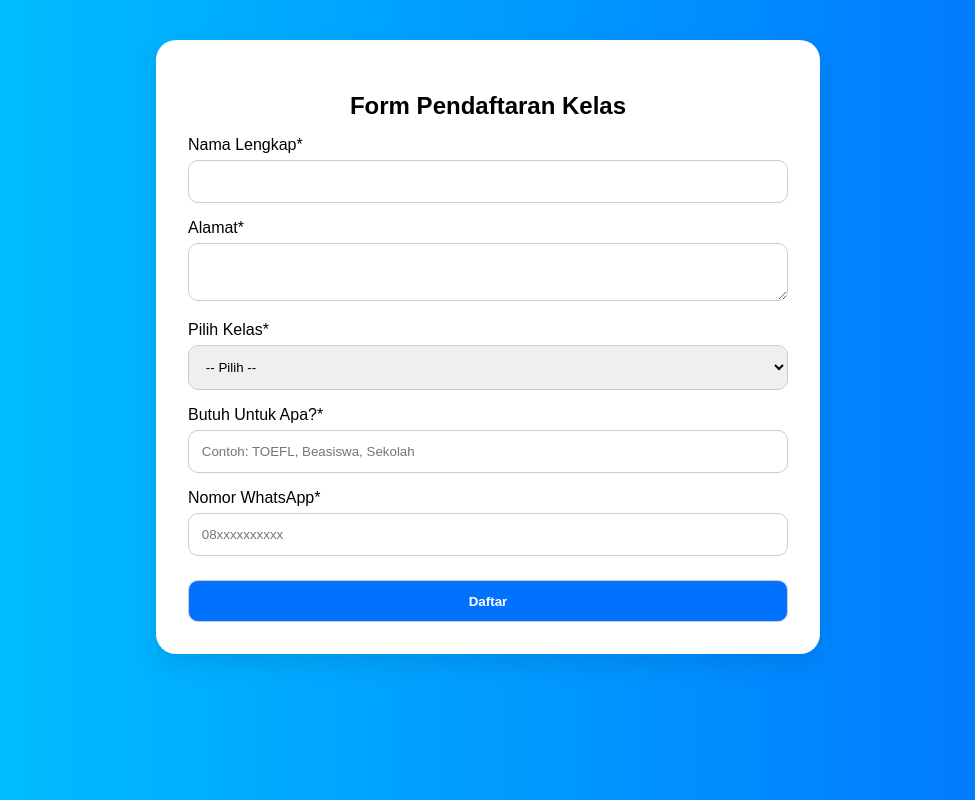
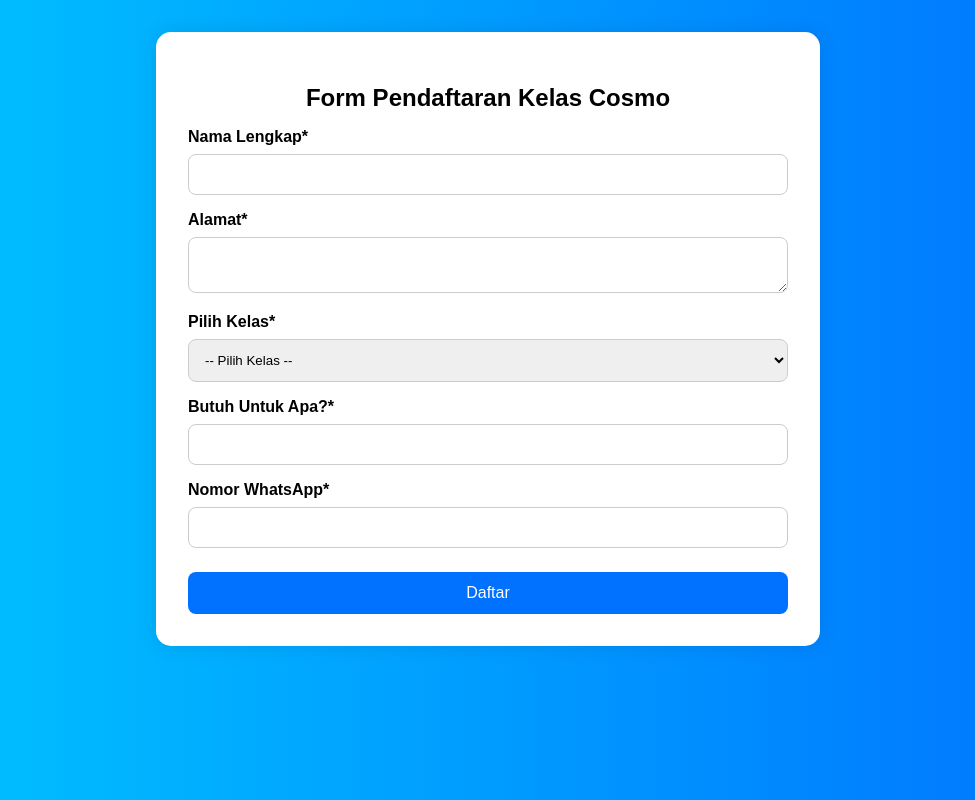
Before and after one commit to ateagen/cosmoenglishclass, a plain HTML site: page form.html in a window 1280 px wide. Shown: the whole page, without its empty margins (152-1127 px from the left). Drawn offline with Linux system fonts and the light colour scheme.

Commit message:
Update form.html

```diff
--- a/form.html
+++ b/form.html
@@ -2,22 +2,23 @@
 <html lang="id">
 <head>
   <meta charset="UTF-8">
-  <meta name="viewport" content="width=device-width, initial-scale=1.0">
-  <title>Form Pendaftaran Kelas</title>
+  <meta name="viewport" content="width=device-width, initial-scale=1">
+  <title>Pendaftaran Kelas Cosmo</title>
   <style>
     body {
       font-family: Arial, sans-serif;
       background: linear-gradient(to right, #00c6ff, #0072ff);
+      margin: 0;
       padding: 2rem;
     }
 
     .container {
-      background: white;
       max-width: 600px;
       margin: auto;
+      background: white;
       padding: 2rem;
-      border-radius: 20px;
-      box-shadow: 0 10px 25px rgba(0, 0, 0, 0.1);
+      border-radius: 15px;
+      box-shadow: 0 0 20px rgba(0,0,0,0.1);
     }
 
     h2 {
@@ -26,29 +27,31 @@
     }
 
     label {
+      display: block;
       margin-top: 1rem;
-      display: block;
+      font-weight: bold;
     }
 
     input, select, textarea, button {
       width: 100%;
-      padding: 0.8rem;
-      margin-top: 0.4rem;
-      border-radius: 10px;
+      padding: 0.75rem;
+      margin-top: 0.5rem;
       border: 1px solid #ccc;
+      border-radius: 8px;
       box-sizing: border-box;
     }
 
     button {
-      background: #0072ff;
+      background-color: #0072ff;
       color: white;
-      font-weight: bold;
+      font-size: 1rem;
+      border: none;
+      margin-top: 1.5rem;
       cursor: pointer;
-      margin-top: 1.5rem;
     }
 
     button:hover {
-      background: #005dd1;
+      background-color: #0056cc;
     }
 
     #popup {
@@ -59,42 +62,42 @@
       transform: translate(-50%, -50%);
       background: white;
       padding: 2rem;
-      border-radius: 20px;
-      box-shadow: 0 0 20px rgba(0, 0, 0, 0.3);
+      border-radius: 12px;
+      box-shadow: 0 0 30px rgba(0,0,0,0.3);
       z-index: 9999;
       text-align: center;
-      max-width: 300px;
     }
 
     @media (max-width: 600px) {
-      .container {
+      body {
         padding: 1rem;
       }
     }
   </style>
 </head>
 <body>
+
   <div class="container">
-    <h2>Form Pendaftaran Kelas</h2>
+    <h2>Form Pendaftaran Kelas Cosmo</h2>
     <form id="form-daftar">
       <label for="nama">Nama Lengkap*</label>
-      <input type="text" id="nama" name="nama" required>
+      <input type="text" name="nama" id="nama" required>
 
       <label for="alamat">Alamat*</label>
-      <textarea id="alamat" name="alamat" required></textarea>
+      <textarea name="alamat" id="alamat" required></textarea>
 
       <label for="kelas">Pilih Kelas*</label>
-      <select id="kelas" name="kelas" required>
-        <option value="">-- Pilih --</option>
+      <select name="kelas" id="kelas" required>
+        <option value="">-- Pilih Kelas --</option>
         <option value="Offline">Offline</option>
         <option value="Online">Online</option>
       </select>
 
       <label for="kebutuhan">Butuh Untuk Apa?*</label>
-      <input type="text" id="kebutuhan" name="kebutuhan" placeholder="Contoh: TOEFL, Beasiswa, Sekolah" required>
+      <input type="text" name="kebutuhan" id="kebutuhan" required>
 
       <label for="wa">Nomor WhatsApp*</label>
-      <input type="tel" id="wa" name="wa" placeholder="08xxxxxxxxxx" required>
+      <input type="tel" name="wa" id="wa" required>
 
       <button type="submit">Daftar</button>
     </form>
@@ -106,24 +109,18 @@
   </div>
 
   <script>
-    const scriptURL = 'https://script.google.com/macros/s/AKfycbyCrBbs_cwrpFNuNizQmnpw9diR1Pw77wcYDzPJVoYSl7qoU0P6WZvpGHqTnxzK_el03A/exec'; // GANTI DENGAN DEPLOYMENT ID KAMU
     const form = document.getElementById('form-daftar');
     const popup = document.getElementById('popup');
+
+    const scriptURL = 'https://script.google.com/macros/s/AKfycbyCrBbs_cwrpFNuNizQmnpw9diR1Pw77wcYDzPJVoYSl7qoU0P6WZvpGHqTnxzK_el03A/exec'; // Ganti dengan URL dari Google Apps Script kamu
 
     form.addEventListener('submit', e => {
       e.preventDefault();
       const formData = new FormData(form);
+
       fetch(scriptURL, { method: 'POST', body: formData })
         .then(response => {
-          form.reset();
-          popup.style.display = 'block';
-          setTimeout(() => popup.style.display = 'none', 5000);
-        })
-        .catch(error => {
-          alert('Terjadi kesalahan. Silakan coba lagi.');
-          console.error('Error!', error.message);
-        });
-    });
-  </script>
-</body>
-</html>
+          popup.style.display = 'block'; // Tampilkan popup
+          setTimeout(() => {
+            popup.style.display = 'none';
+            window
```
